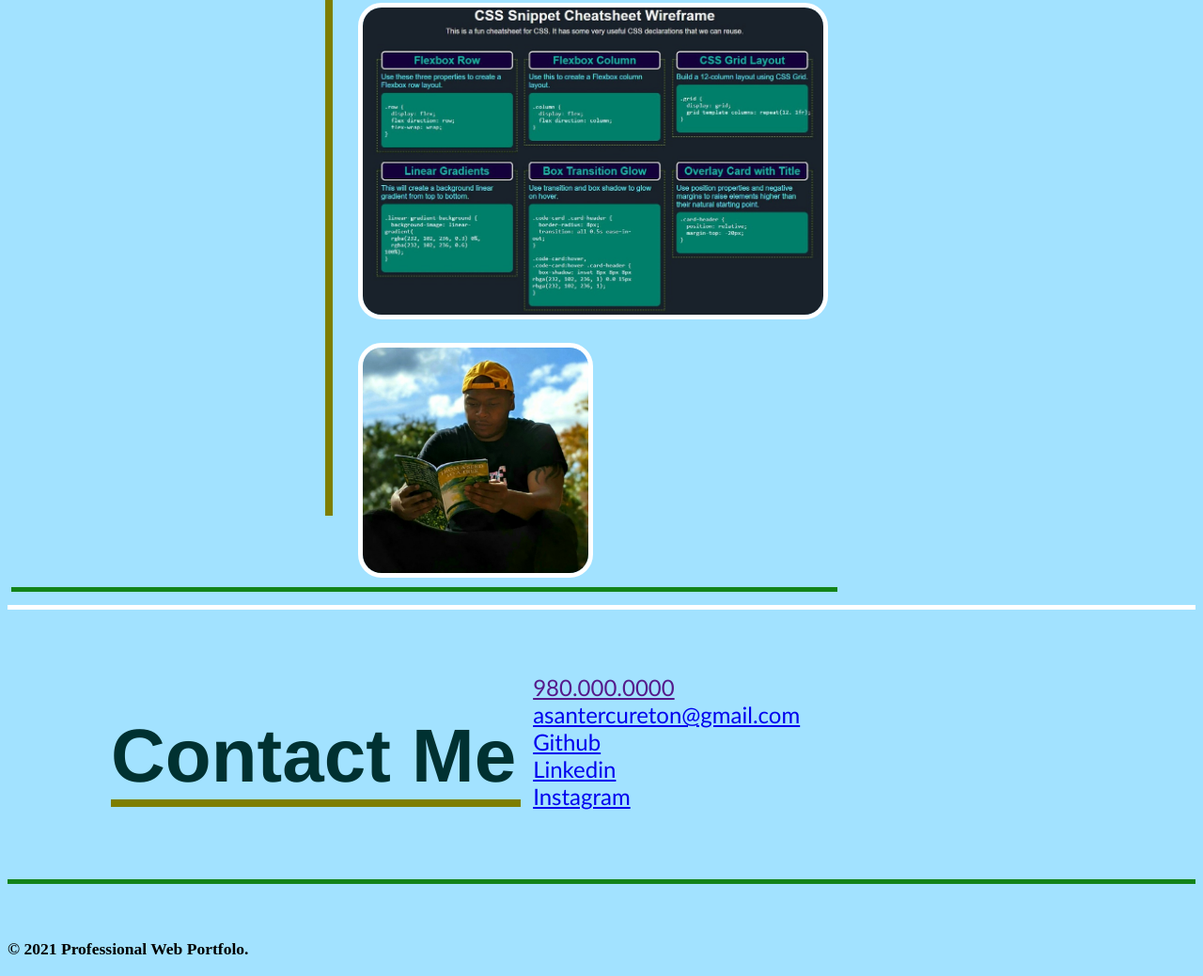
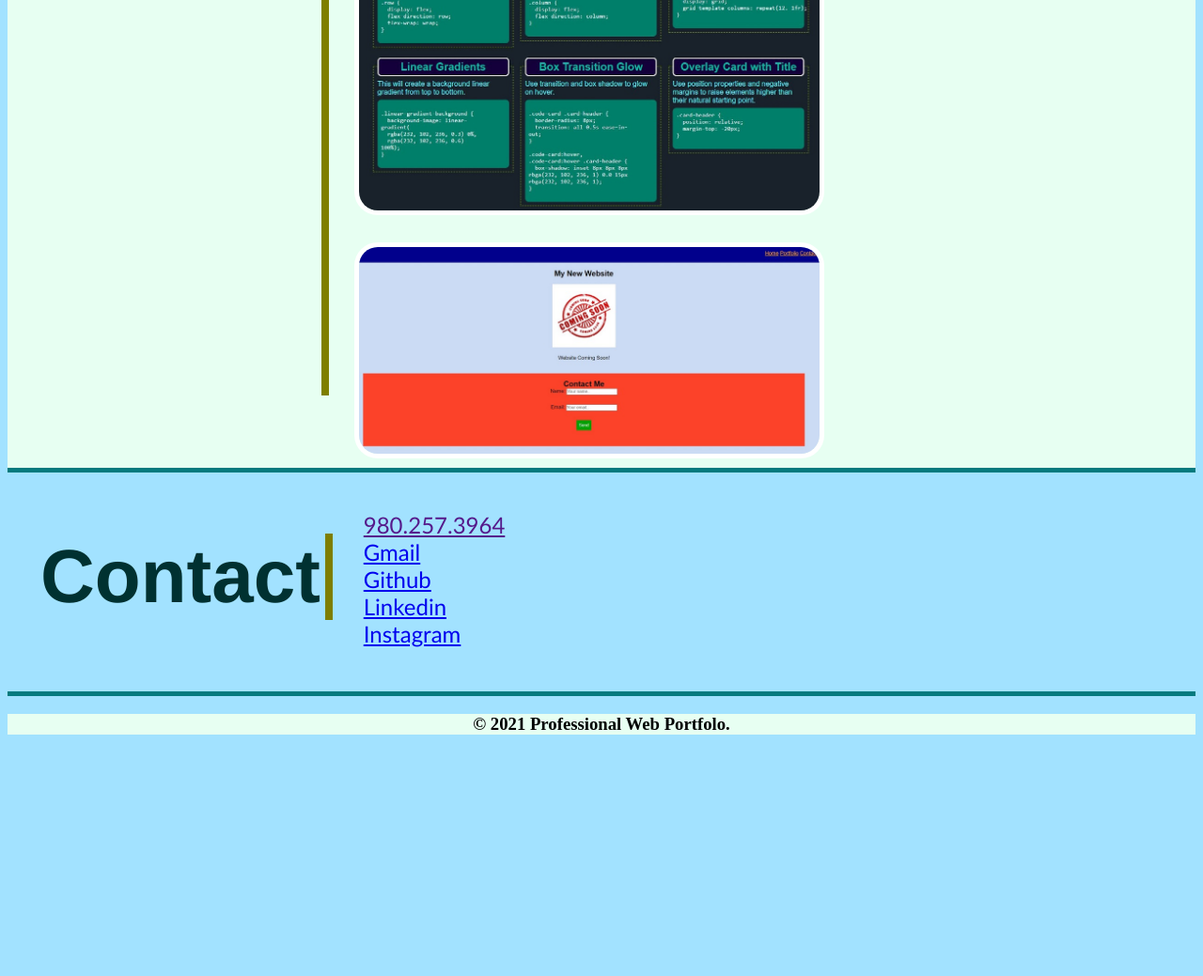
Before and after one commit to asantercureton/personal-portfolio, a plain HTML site: page index.html in a window 1280 px wide. Shown: the part 1275-2314 px from the top of the page at 94% size. After the commit the page ends 2075 px from the top, so only its background shows below. Drawn offline with Linux system fonts and the light colour scheme.

Commit message:
Updated CSS and index files

```diff
--- a/index.html
+++ b/index.html
@@ -12,10 +12,7 @@
 <body>
     <header>
          <!--Introduction -->
-        <div>
          <h1>Hello, I am Asante</h1>
-        </div>
-
         <!-- Navigation -->
         <nav>
                 <a href="#about-me">About Me</a>
@@ -27,7 +24,6 @@
     </header>
 
     <div class="hero"></div>
-
 
     <main>
           <!-- About Me -->
@@ -53,23 +49,27 @@
             <h2>Work</h2>
             <article>
                 <div>
+                <a href="https://asantercureton.github.io/seo-refractor-exercise/">
                     <img
                     src="./images/homework-website.png" alt="Image of Project 1"
                     width="500"
                     />
+                </a>
+                </div>
+
+                <div>
+                <a href="https://github.com/asantercureton">
+                    <img
+                     src="./images/css-cheapsheet-wireframe.jpg" alt="Image of Project 2"
+                    width="500"
+                    />
+                </a>
                 </div>
 
                 <div>
                     <img
-                src="./images/css-cheapsheet-wireframe.jpg" alt="Image of Project 2"
+                    src="./images/contact-form-site.jpg" alt="Image of Project 3"
                     width="500"
-                />
-                </div>
-
-                <div>
-                    <img
-                    src="./images/portfolio-square.jpg" alt="Image of Asante"
-                    width="250"
                     />
                     </div>
             </article>
@@ -78,16 +78,14 @@
 
         <!-- Contact Information -->
         <section id="contact-me" class="contact-me">
-            <div>
-                <h2>Contact Me</h2>
-            </div>
+                <h2>Contact</h2>
             <article>
                 <!-- links to social media -->
                 <div>
-                    <a href="">980.000.0000</a>
+                    <a href="">980.257.3964</a>
                 </div>
                 <div>
-                    <a href="mailto:asantercureton@gmail.com">asantercureton@gmail.com</a>
+                    <a href="mailto:asantercureton@gmail.com">Gmail</a>
                 </div>
                 <div>
                     <a href="https://github.com/asantercureton">Github</a>
--- a/style.css
+++ b/style.css
@@ -1,49 +1,62 @@
 * {
     box-sizing: border-box;
 }
+
 
 body{
     background-color: rgb(162, 226, 255);
     position: relative;
 }
 
+
 header {
+    display: flex;
+    align-items: center;
+    justify-content: space-between;
+    width: 100%;
     margin-bottom: 16px;
-    position: relative;
-    padding: 8px;
+    padding: 5px;
+    background-color: rgb(5, 122, 126);
 }
+
 
 header nav {
     text-decoration: underline;
 }
 
+
 nav {
-    display: flex;
-    justify-content: flex-end;
-    padding: 16px;
-    background-color: rgb(5, 122, 126);
+
 }
 
-main h2:hover {
-    box-shadow: 0 0 40px 1px rgb(140, 214, 43);
+
+.work img:hover {
+    box-shadow: 0 0 40px 1px rgb(99, 0, 180);
     transition: all 0.25s ease;
 }
+
+
+.contact-me a:hover {
+    box-shadow: 0 0 10px 1px rgb(212, 145, 0);
+    transition: all 0.25s ease;
+}
+
 
 .intro {
     font-family: Arial, Helvetica, sans-serif;
     text-align: center;
 }
 
+
 main {
     /* background-color: rgb(21, 148, 99); */
     padding: 4px;
-    margin-bottom: 50px;
     margin-top: 10px;
     /* border: 5px solid rgb(5, 122, 126); */
     display: flex;
     flex-wrap: wrap;
     justify-content: flex-start;
-    border-bottom: 5px solid rgb(255, 255, 255);
+    border-bottom: 5px solid rgb(5, 122, 126);
 }
 
 
@@ -52,6 +65,7 @@ main article {
     justify-content: space-evenly;
 }
 
+
 main h2 {
     text-align: right;
     border-right: 8px solid rgb(126, 126, 0);
@@ -59,10 +73,12 @@ main h2 {
     color: rgb(0, 49, 49);
 }
 
+
 main img {
     border-radius: 25px;
     border: 8px solid rgb(5, 122, 126);
 }
+
 
 main p {
     padding-bottom: 15px;
@@ -75,18 +91,23 @@ main p {
     margin-top: 10px;
     margin-left: 30px;
     margin-right: 75px;
+    border-radius: 16px;
 }
+
 
 main a {
     display: flex;
     justify-content: center;
 }
 
+
 h1 {
+    align-self: flex-start;
     font-size: 300%;
-    background-color: seagreen;
     color: seashell;
+    text-align: left;
 }
+
 
 h2 {
     text-decoration: none;
@@ -98,25 +119,13 @@ h2 {
 }
 
 
-.experience {
-    /* background-color: rgb(21, 148, 99); */
-    padding: 4px;
-    margin-bottom: 50px;
-    margin-top: 10px;
-    /* border: 5px solid rgb(5, 122, 126); */
-    display: flex;
-    flex-wrap: wrap;
-    justify-content: flex-start;
-    border-bottom: 5px solid rgb(255, 255, 255);
-}
-
 .work {
     display: flex;
     padding: 10px;
-    margin-bottom: 10px;
-    margin-top: 5px;
-    border-bottom: 5px solid rgb(19, 131, 25);
+    border-bottom: 5px solid rgb(5, 122, 126);
+    background-color: rgb(231, 255, 242);
 }
+
 
 .work h2 {
     display: flex;
@@ -128,12 +137,14 @@ h2 {
     color: rgb(0, 49, 49);
 }
 
+
 .work img {
     border-radius: 25px;
     margin-top: 35px;
     border: 5px solid rgb(255, 255, 255);
     margin-left: 20px;
 }
+
 
 .work article div {
     display: flex;
@@ -144,48 +155,49 @@ h2 {
 
 .contact-me {
     padding: 10px;
-    margin-bottom: 10px;
     margin-top: 5px;
     display: flex;
-    border-bottom: 5px solid rgb(19, 131, 25);
+    border-bottom: 5px solid rgb(5, 122, 126);
 }
 
+
 .contact-me h2 {
+    word-wrap: break-word;
     display: flex;
     text-align: right;
-    margin-right: 5px;
+    margin-right: 7px;
+    margin-left: 25px;
     padding-right: 5px;
-    border-bottom: 8px solid rgb(126, 126, 0);
+    border-right: 8px solid rgb(126, 126, 0);
     color: rgb(0, 49, 49);
 }
+
 
 .contact-me div {
     display: flex;
     flex-direction: column;
 }
 
+
 .contact-me article {
-    padding: 8px;
+    padding: 16px;
     font-family: 'Gill Sans', 'Gill Sans MT', Calibri, 'Trebuchet MS', sans-serif;
     font-size: 150%;
+    margin: 10px;
 }
 
-.contact-me a {
-    /* display: flex;
-    justify-content: space-around; */
+
+footer {
+    text-align: center;
+    background-color: rgb(231, 255, 242);
 }
 
-footer {
-    position: absolute;
-    margin-top: 32px;
-    text-align: center;
-    font-size: 15px;
-}
 
 hero {
     display: flex;
     justify-content: flex-end;
 }
+
 
 /* TODO: Use media query to change the width of the cards so they split into two columns at 992px or smaller*/
 @media screen and (max-width: 992px) {
```
Also changed, not shown: images/contact-form-site.jpg (added). Lines whose indentation alone changed are shown as unchanged.
